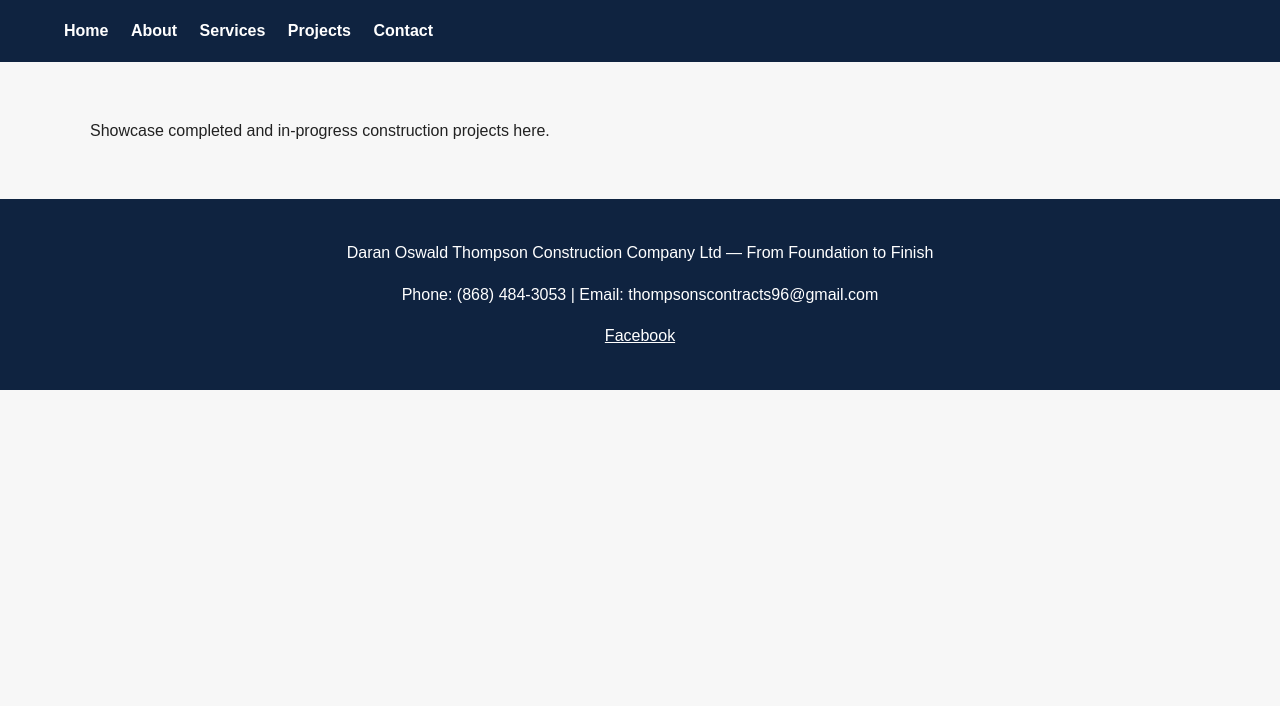
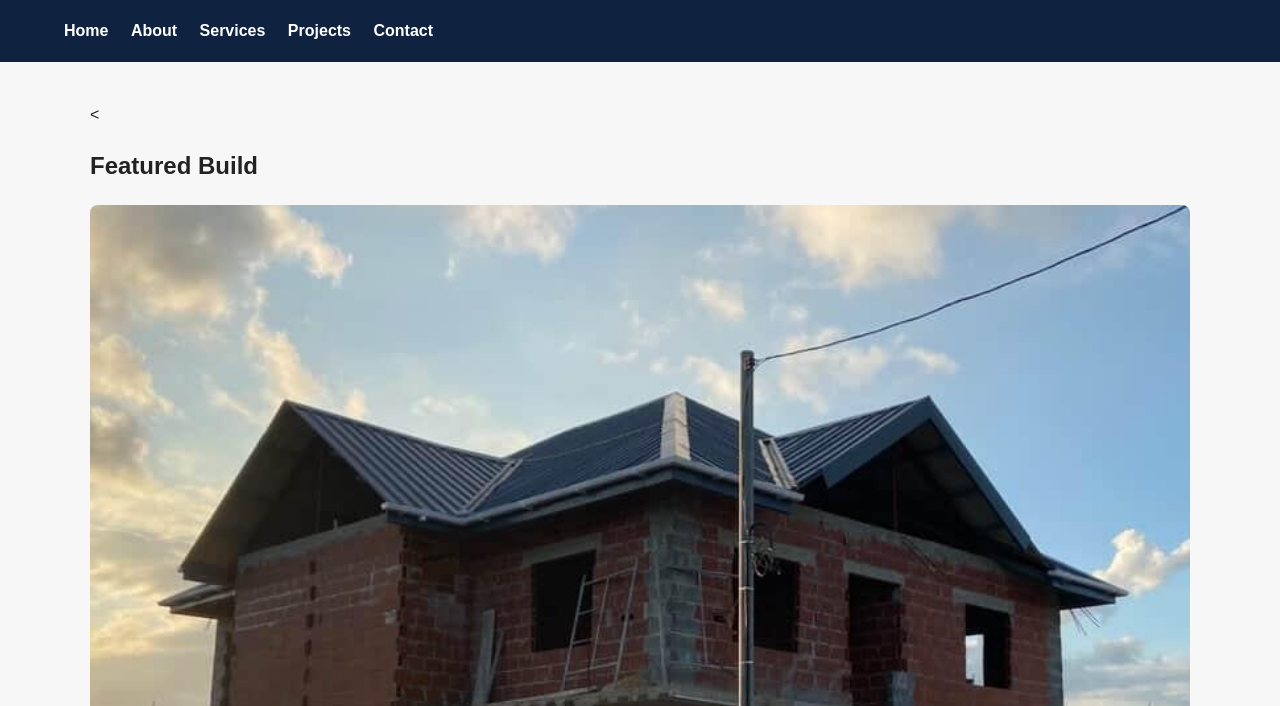
Before and after one commit to jadethompson128-hash/Jade-Thompson, a plain HTML site: page projects.html in a window 1280 px wide. Shown: the part 94-800 px from the top of the page. Drawn offline with Linux system fonts and the light colour scheme.

Commit message:
Update projects.html

```diff
--- a/projects.html
+++ b/projects.html
@@ -6,7 +6,8 @@
 <a href="projects.html">Projects</a>
 <a href="contact.html">Contact</a>
 </nav></header><div class="container">
-<h2<img class="project" src="house.jpg.jpeg" alt="Project image">
+<<h2>Featured Build</h2>
+<img class="project" src="house.jpg.jpeg" alt="Project image">
 <p>Showcase completed and in-progress construction projects here.</p></div>
 <footer>
 <p>Daran Oswald Thompson Construction Company Ltd — From Foundation to Finish</p>
```
